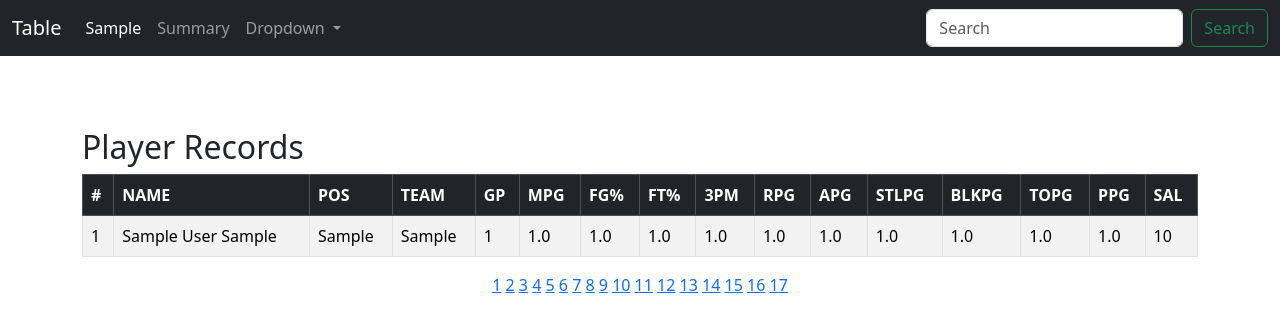
After one commit to ds7cw/django_nbadb, a Django app: page /table/1/ in a window 1280 px wide. The commit adds this page. Shown: the top 332 px of the page. Run offline with Django 4.2, Linux system fonts and the light colour scheme; tables that the repository leaves empty hold one stand-in row (values such as "Sample post").

Commit message:
Navbar links updated. Dataset records now presented as a bootstrap table

```diff
--- /dev/null
+++ b/website/helper_functions.py
@@ -0,0 +1,4 @@
+def table_breakdown(page_num: int, rows_per_page: int) -> tuple:
+    end_idx = page_num * rows_per_page
+    start_idx = end_idx - rows_per_page
+    return start_idx, end_idx
--- a/website/templates/navbar.html
+++ b/website/templates/navbar.html
@@ -1,16 +1,16 @@
 <nav class="navbar navbar-expand-lg navbar-dark bg-dark">
     <div class="container-fluid">
-      <a class="navbar-brand" href="{% url 'sample' %}">Stats</a>
+      <a class="navbar-brand" href="{% url 'players table' page_number=1 %}">Table</a>
       <button class="navbar-toggler" type="button" data-bs-toggle="collapse" data-bs-target="#navbarSupportedContent" aria-controls="navbarSupportedContent" aria-expanded="false" aria-label="Toggle navigation">
         <span class="navbar-toggler-icon"></span>
       </button>
       <div class="collapse navbar-collapse" id="navbarSupportedContent">
         <ul class="navbar-nav me-auto mb-2 mb-lg-0">
           <li class="nav-item">
-            <a class="nav-link active" aria-current="page" href="#">Home</a>
+            <a class="nav-link active" aria-current="page" href="{% url 'sample' %}">Sample</a>
           </li>
           <li class="nav-item">
-            <a class="nav-link" href="#">Link</a>
+            <a class="nav-link" href="{% url 'players' page_number=1%}">Summary</a>
           </li>
           <li class="nav-item dropdown">
             <a class="nav-link dropdown-toggle" href="#" role="button" data-bs-toggle="dropdown" aria-expanded="false">
--- /dev/null
+++ b/website/templates/players_table.html
@@ -0,0 +1,73 @@
+{% extends 'base.html' %}
+
+{% block content %}
+    <br></br>
+
+        <h2>Player Records</h2>
+        <table class="table table-striped table-hover table-bordered">
+            <thead class="table-dark">
+              <tr>
+                <th scope="col">#</th>
+                <th scope="col">NAME</th>
+                <th scope="col">POS</th>
+                <th scope="col">TEAM</th>
+                <th scope="col">GP</th>
+                <th scope="col">MPG</th>
+                <th scope="col">FG%</th>
+                <th scope="col">FT%</th>
+                <th scope="col">3PM</th>
+                <th scope="col">RPG</th>
+                <th scope="col">APG</th>
+                <th scope="col">STLPG</th>
+                <th scope="col">BLKPG</th>
+                <th scope="col">TOPG</th>
+                <th scope="col">PPG</th>
+                <th scope="col">SAL</th>
+              </tr>
+            </thead>
+            <tbody>
+
+            {% if records %}
+                {% for record in records %}
+                  <tr>
+                    <td>{{ record.id }}</td>
+                    <td>{{ record.first_name }} {{ record.last_name }} {{ record.suffix }}</td>
+                    <td>{{ record.pos }}</td>
+                    <td>{{ record.team }}</td>
+                    <td>{{ record.gp }}</td>
+                    <td>{{ record.mpg }}</td>
+                    <td>{{ record.fg_pct }}</td>
+                    <td>{{ record.ft_pct }}</td>
+                    <td>{{ record.threes_made }}</td>
+                    <td>{{ record.rpg }}</td>
+                    <td>{{ record.apg }}</td>
+                    <td>{{ record.stpg }}</td>
+                    <td>{{ record.blkpg }}</td>
+                    <td>{{ record.topg }}</td>
+                    <td>{{ record.ppg }}</td>
+                    <td>{{ record.salary }}</td>
+                  </tr>
+                {% endfor %}
+            {% endif %}
+            </tbody>
+        </table>
+        <center>
+            <a href="{% url 'players table' page_number=1 %}">1</a>
+            <a href="{% url 'players table' page_number=2 %}">2</a>
+            <a href="{% url 'players table' page_number=3 %}">3</a>
+            <a href="{% url 'players table' page_number=4 %}">4</a>
+            <a href="{% url 'players table' page_number=5 %}">5</a>
+            <a href="{% url 'players table' page_number=6 %}">6</a>
+            <a href="{% url 'players table' page_number=7 %}">7</a>
+            <a href="{% url 'players table' page_number=8 %}">8</a>
+            <a href="{% url 'players table' page_number=9 %}">9</a>
+            <a href="{% url 'players table' page_number=10 %}">10</a>
+            <a href="{% url 'players table' page_number=11 %}">11</a>
+            <a href="{% url 'players table' page_number=12 %}">12</a>
+            <a href="{% url 'players table' page_number=13 %}">13</a>
+            <a href="{% url 'players table' page_number=14 %}">14</a>
+            <a href="{% url 'players table' page_number=15 %}">15</a>
+            <a href="{% url 'players table' page_number=16 %}">16</a>
+            <a href="{% url 'players table' page_number=17 %}">17</a>
+        </center>
+{% endblock %}
--- a/website/urls.py
+++ b/website/urls.py
@@ -5,4 +5,5 @@ urlpatterns = [
     path('sample/', views.sample, name='sample'),
     path('createdb/', views.createdb, name='createdb'),
     path('players/<int:page_number>/', views.players_list, name='players'),
+    path('table/<int:page_number>/', views.players_table, name='players table'),
 ]
--- a/website/views.py
+++ b/website/views.py
@@ -1,5 +1,6 @@
 from django.shortcuts import render
 from .models import Player, MainPlayer
+from . import helper_functions
 
 # Create your views here.
 
@@ -29,13 +30,11 @@ def createdb(request):
 
     records = MainPlayer.objects.all()
     context = {'records': records}
-    return render(request, 'players.html', context=context)
+    return render(request, 'createdb.html', context=context)
 
 
 def players_list(request, page_number):
-    rows_per_page = 30
-    end_idx = page_number * rows_per_page
-    start_idx = end_idx - rows_per_page
+    start_idx, end_idx = helper_functions.table_breakdown(page_number, 30)
     records = MainPlayer.objects.all()[start_idx:end_idx]
     context = {
         'records': records,
@@ -43,3 +42,12 @@ def players_list(request, page_number):
     }
 
     return render(request, 'players.html', context=context)
+
+def players_table(request, page_number):
+    start_idx, end_idx = helper_functions.table_breakdown(page_number, 30)
+    records = MainPlayer.objects.all()[start_idx:end_idx]
+    context = {
+        'records': records,
+        'page_number': page_number}
+
+    return render(request, 'players_table.html', context=context)
```
Also changed, not shown: website/templates/createdb.html (added, +19 -0 lines), website/templates/players.html (+8 -10 lines).
